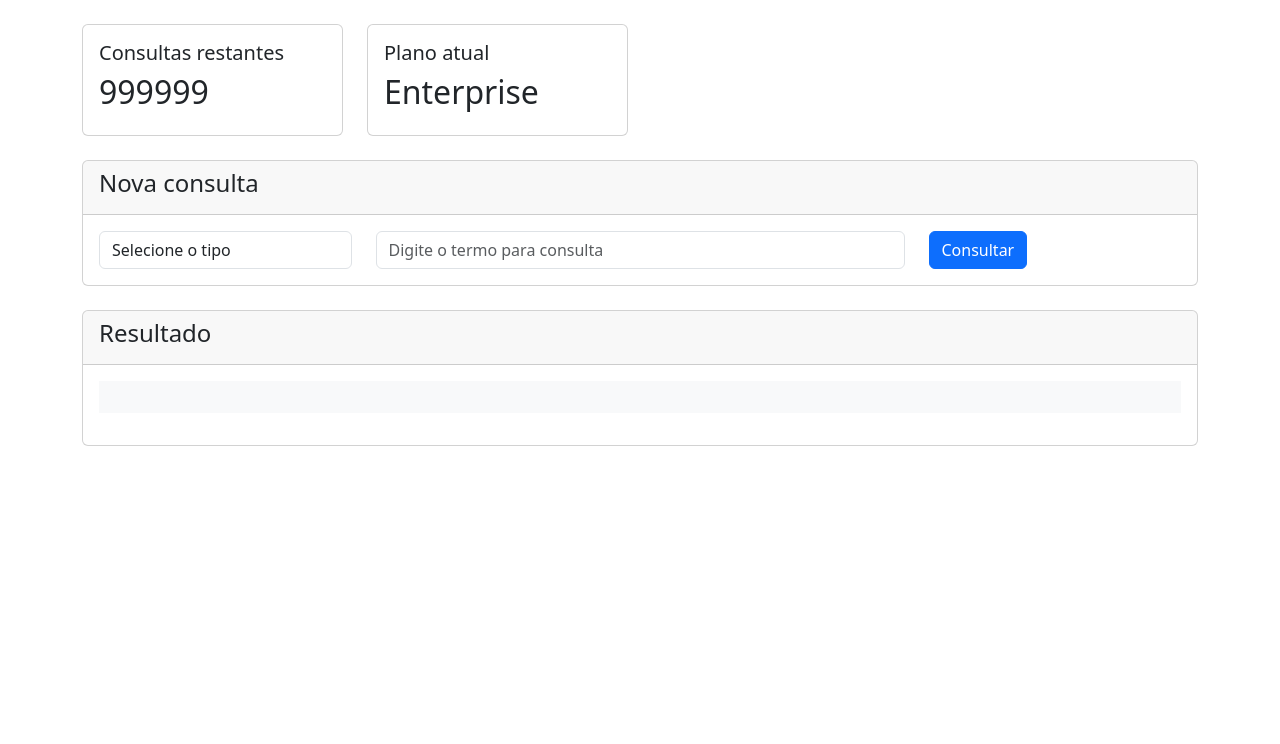
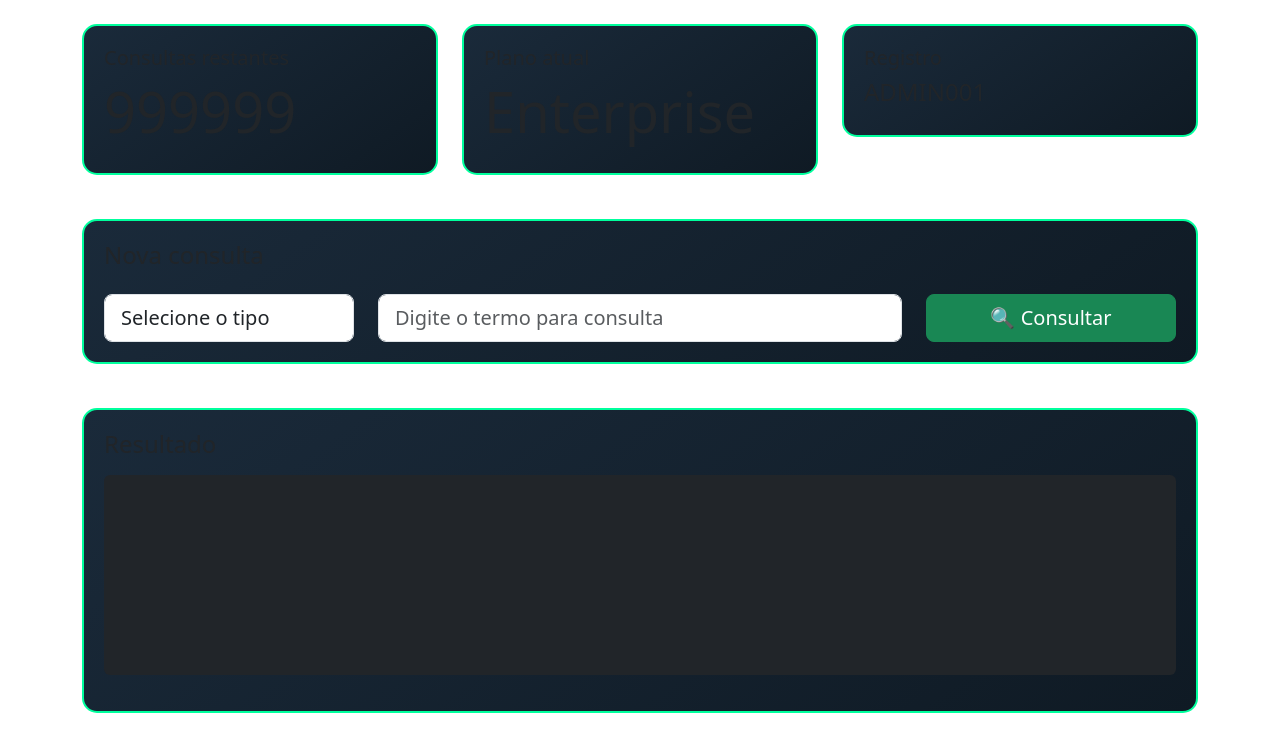
Before and after one commit to Scdpi1/scdpi-osint-pro, a Flask app: page /dashboard in a window 1280 px wide. Shown: the part 56-800 px from the top of the page. Run offline with Flask 3, Linux system fonts and the light colour scheme; a user stored in the database is signed in.

Commit message:
feat: adiciona geolocalização IP ao dashboard

```diff
--- a/templates/dashboard.html
+++ b/templates/dashboard.html
@@ -1,9 +1,26 @@
 <!DOCTYPE html>
 <html lang="pt-br">
 <head>
-    <meta charset="UTF-8">
+    <meta charset="-8">
+    <meta name="viewport" content="width=device-width, initial-scale=1.0">
     <title>Dashboard - SCDPI OSINT PRO</title>
     <link href="https://cdn.jsdelivr.net/npm/bootstrap@5.3.0/dist/css/bootstrap.min.css" rel="stylesheet">
+    <style>
+        .card-consultas {
+            background: linear-gradient(145deg, #1a2a3a, #0f1a24);
+            border: 2px solid #00ff9d;
+            border-radius: 15px;
+            padding: 20px;
+            margin-bottom: 20px;
+        }
+        .badge-plano {
+            background: #00ff9d;
+            color: #0a0f0f;
+            padding: 8px 16px;
+            border-radius: 30px;
+            font-weight: bold;
+        }
+    </style>
 </head>
 <body>
     <nav class="navbar navbar-expand-lg navbar-dark bg-dark">
@@ -17,65 +34,66 @@
     </nav>
 
     <div class="container mt-4">
+        <!-- Cards de informação -->
         <div class="row">
-            <div class="col-md-3">
-                <div class="card">
-                    <div class="card-body">
+            <div class="col-md-4">
+                <div class="card-consultas">
                     <h5>Consultas restantes</h5>
-                        <h2>{{ usuario.consultas_restantes }}</h2>
+                    <h2 class="display-4">{{ usuario.consultas_restantes }}</h2>
                 </div>
             </div>
+            <div class="col-md-4">
+                <div class="card-consultas">
+                    <h5>Plano atual</h5>
+                    <h2 class="display-4">{{ usuario.plano|capitalize }}</h2>
                 </div>
-            <div class="col-md-3">
-                <div class="card">
-                    <div class="card-body">
-                        <h5>Plano atual</h5>
-                        <h2>{{ usuario.plano|capitalize }}</h2>
             </div>
+            <div class="col-md-4">
+                <div class="card-consultas">
+                    <h5>Registro</h5>
+                    <h4>{{ usuario.registro_profissional }}</h4>
                 </div>
             </div>
         </div>
 
+        <!-- Formulário de consulta -->
         <div class="row mt-4">
             <div class="col-md-12">
-                <div class="card">
-                    <div class="card-header">
-                        <h4>Nova consulta</h4>
-                    </div>
-                    <div class="card-body">
+                <div class="card-consultas">
+                    <h4 class="mb-4">Nova consulta</h4>
                     <form id="consultaForm">
                         <div class="row">
                             <div class="col-md-3">
-                                    <select class="form-control" id="tipo" required>
+                                <select class="form-control form-control-lg" id="tipo" required>
                                     <option value="">Selecione o tipo</option>
-                                        <option value="telefone">Telefone</option>
-                                        <option value="cpf">CPF</option>
-                                        <option value="cnpj">CNPJ</option>
-                                        <option value="email">E-mail</option>
+                                    <option value="telefone">📱 Telefone</option>
+                                    <option value="cpf">🆔 CPF</option>
+                                    <option value="cnpj">🏢 CNPJ</option>
+                                    <option value="email">📧 E-mail</option>
+                                    <option value="geo_ip">📍 Geolocalização IP</option>
                                 </select>
                             </div>
                             <div class="col-md-6">
-                                    <input type="text" class="form-control" id="termo" placeholder="Digite o termo para consulta" required>
+                                <input type="text" class="form-control form-control-lg"
+                                       id="termo" placeholder="Digite o termo para consulta" required>
                             </div>
                             <div class="col-md-3">
-                                    <button type="submit" class="btn btn-primary">Consultar</button>
+                                <button type="submit" class="btn btn-success btn-lg w-100">
+                                    🔍 Consultar
+                                </button>
                             </div>
                         </div>
                     </form>
                 </div>
             </div>
         </div>
-        </div>
 
+        <!-- Área de resultado -->
         <div class="row mt-4">
             <div class="col-md-12">
-                <div class="card">
-                    <div class="card-header">
-                        <h4>Resultado</h4>
-                    </div>
-                    <div class="card-body">
-                        <pre id="resultado" class="bg-light p-3"></pre>
-                    </div>
+                <div class="card-consultas">
+                    <h4 class="mb-3">Resultado</h4>
+                    <pre id="resultado" class="bg-dark text-light p-4 rounded" style="min-height: 200px;"></pre>
                 </div>
             </div>
         </div>
@@ -88,14 +106,37 @@
         const tipo = document.getElementById('tipo').value;
         const termo = document.getElementById('termo').value;
 
-        const response = await fetch('/api/consultar', {
+        // Mostra loading
+        document.getElementById('resultado').textContent = '🔄 Processando...';
+
+        // Define a URL baseada no tipo
+        let url = '/api/consultar';
+        if (tipo === 'geo_ip') {
+            url = '/api/geo-ip';
+        }
+
+        try {
+            const response = await fetch(url, {
                 method: 'POST',
                 headers: {'Content-Type': 'application/json'},
-            body: JSON.stringify({tipo, termo})
+                body: JSON.stringify({
+                    tipo: tipo,
+                    termo: termo,
+                    ip: termo  // para geo_ip
+                })
             });
 
             const resultado = await response.json();
             document.getElementById('resultado').textContent = JSON.stringify(resultado, null, 2);
+
+            // Se a consulta foi bem sucedida, atualiza o contador
+            if (response.ok) {
+                // Recarrega a página para atualizar o contador (ou usa websocket depois)
+                setTimeout(() => location.reload(), 2000);
+            }
+        } catch (error) {
+            document.getElementById('resultado').textContent = '❌ Erro na consulta: ' + error;
+        }
     });
     </script>
 </body>
```
Lines whose indentation alone changed are shown as unchanged.
